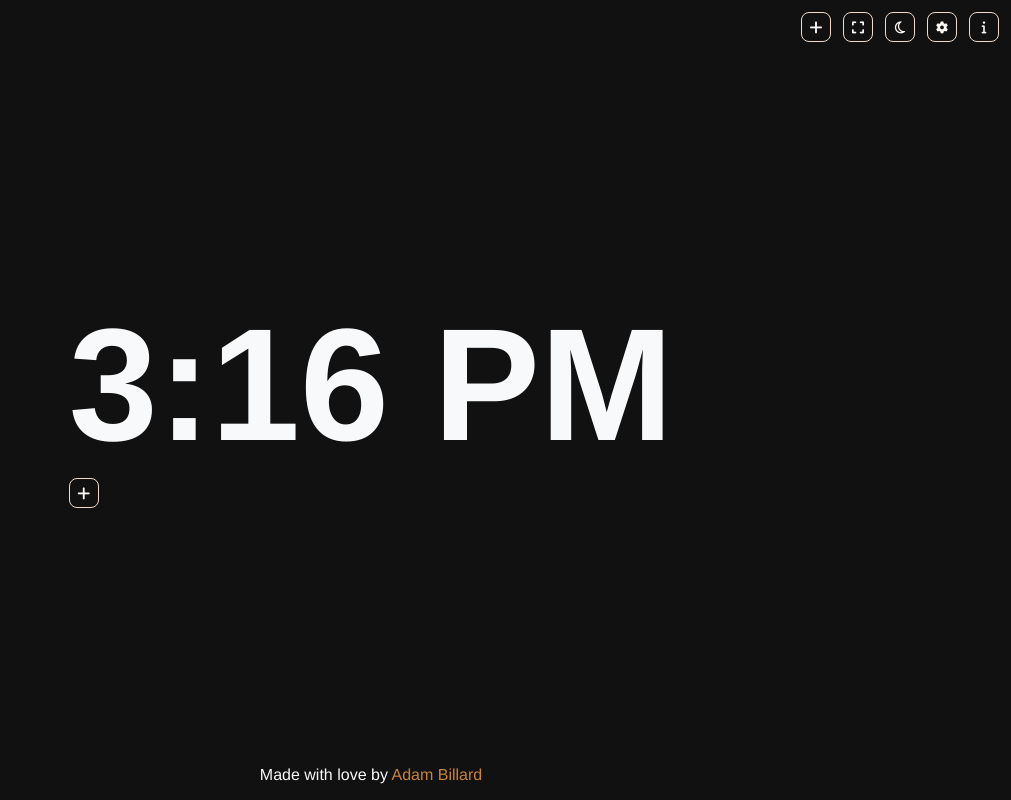
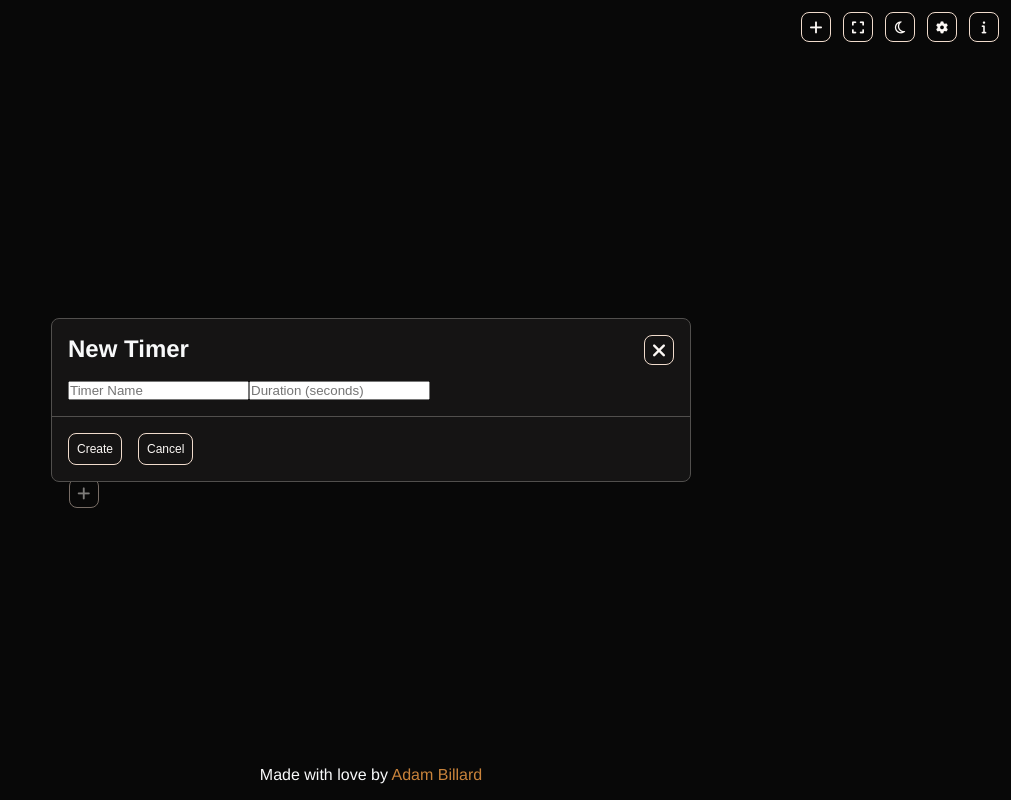
Before and after one commit to TheDogHusky/home-clock, a Nuxt app: page /timer in a window 1280 px wide. Both pictures are taken after a click on the button 352 px from the left and 492 px from the top of the page. Shown: the whole page, without its empty margins (269-1280 px from the left). Built offline with nearby package versions, Linux system fonts and the light colour scheme.

Commit message:
feat: add modals

```diff
--- /dev/null
+++ b/src/components/Modal.vue
@@ -0,0 +1,26 @@
+<script setup lang="ts">
+const props = defineProps<{
+    active?: boolean;
+}>();
+
+const active = computed(() => props.active ?? false);
+</script>
+
+<template>
+    <div class="modal-backdrop" :class="{ active }" @click="$emit('close')">
+        <div class="modal" :class="{ active }" @click.stop>
+            <button class="btn btn-icon modal-close-button" @click="$emit('close')">
+                <i class="nf nf-fa-times"></i>
+            </button>
+            <div class="modal-header">
+                <slot name="header"></slot>
+            </div>
+            <div class="modal-content">
+                <slot name="content"></slot>
+            </div>
+            <div class="modal-footer">
+                <slot name="footer"></slot>
+            </div>
+        </div>
+    </div>
+</template>
--- a/src/pages/timer.vue
+++ b/src/pages/timer.vue
@@ -9,8 +9,18 @@ const settingsStore = useSettingsStore();
 const timersStore = useTimersStore();
 const { isFullscreen } = useFullscreen();
 
+const newTimerActive = ref(false);
+const newTimerName = ref('');
+const newTimerDuration = ref('');
+
+const closeNewTimerModal = () => {
+    newTimerActive.value = false;
+    newTimerName.value = '';
+    newTimerDuration.value = '';
+};
+
 function triggerNewTimer() {
-    console.log('New timer triggered');
+    newTimerActive.value = true;
 }
 </script>
 
@@ -39,4 +49,19 @@ function triggerNewTimer() {
             <i class="nf nf-fa-plus"></i>
         </button>
     </div>
+    <Modal v-if="newTimerActive" @close="closeNewTimerModal">
+        <template v-slot:header>
+            <h2>New Timer</h2>
+        </template>
+        <template v-slot:content>
+            <form @submit.prevent="">
+                <input v-model="newTimerName" type="text" placeholder="Timer Name" required />
+                <input v-model="newTimerDuration" type="number" placeholder="Duration (seconds)" required />
+            </form>
+        </template>
+        <template v-slot:footer>
+            <button class="btn btn-primary" @click="addNewTimer">Create</button>
+            <button class="btn btn-danger" @click="closeNewTimerModal">Cancel</button>
+        </template>
+    </Modal>
 </template>
--- a/src/stores/settings.ts
+++ b/src/stores/settings.ts
@@ -12,6 +12,12 @@ export const useSettingsStore = defineStore('settings', {
         clockFontStyle: 'normal' as 'normal' | 'italic', // Default clock font style
         clockFontColor: '#ffffff', // Default clock font color
         backgroundColor: 'var(--background-color)', // Default background color
+        showClockInTimers: true, // Show clock in the timers page alongside the timers
+        showClockInStopwatch: true, // Show clock in the stopwatch page alongside the stopwatch
+        showClockInAlarms: true, // Show clock in the alarms page alongside the alarms
+        showTimersControlOnFullscreen: true, // Show timers control on fullscreen
+        showStopwatchControlOnFullscreen: true, // Show stopwatch control on fullscreen
+        showAlarmsControlOnFullscreen: true, // Show alarms control on fullscreen
     }),
     actions: {
         setTheme(newTheme: string) {
```
